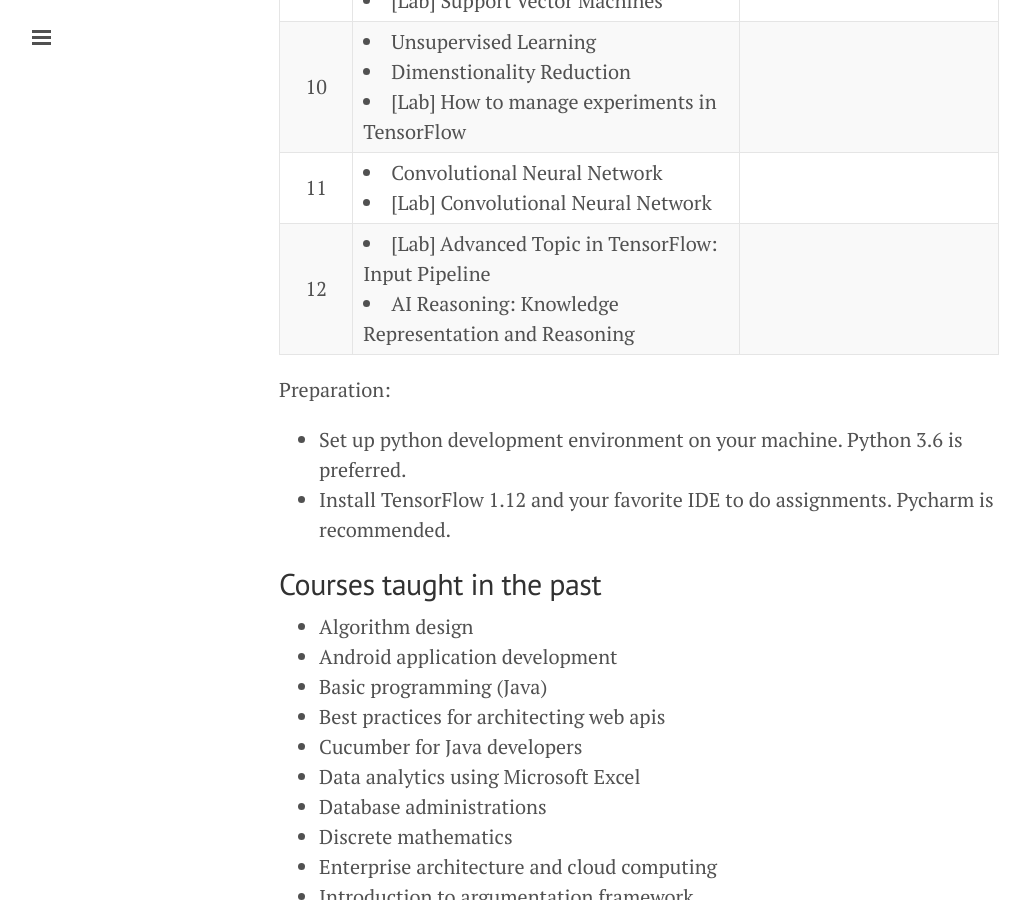
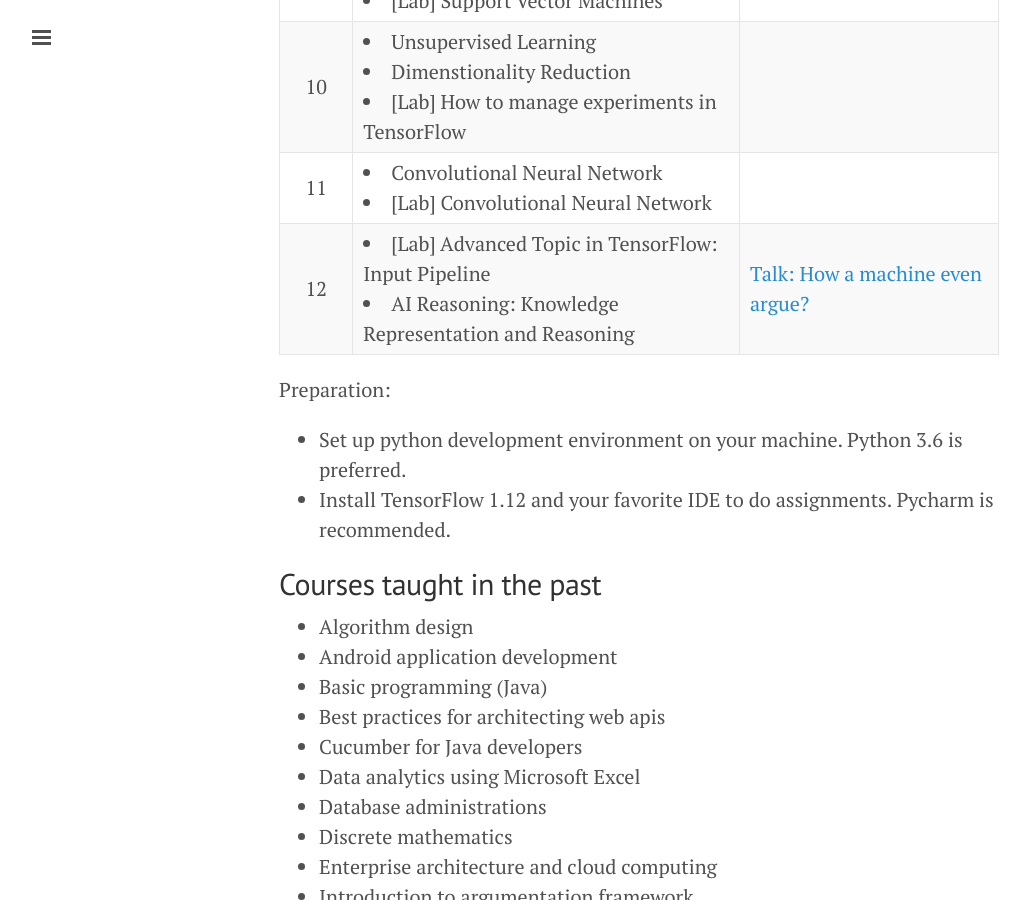
Before and after one commit to xlives/xlives.github.io, a Jekyll site: the page built from courses.markdown, in a window 1280 px wide and 900 px high, scrolled down 1839 px. Shown: the whole window, without its empty margins (1-1031 px from the left). Built offline with Jekyll 4.4.1, drawn with Linux system fonts in a browser that asks for light colours.

Commit message:
Update courses.markdown

```diff
--- a/courses.markdown
+++ b/courses.markdown
@@ -100,7 +100,7 @@ Present
     <td align='center'>12</td>
     <td> <li> [Lab] Advanced Topic in TensorFlow: Input Pipeline </li>
        <li> AI Reasoning: Knowledge Representation and Reasoning </li> </td>
-     <td> </td>
+     <td> <a href='https://www.youtube.com/watch?v=Mq2hvU6sGlo&t=1787s'>Talk: How a machine even argue?</a> </td>
   </tr>
 </table>
 
```
